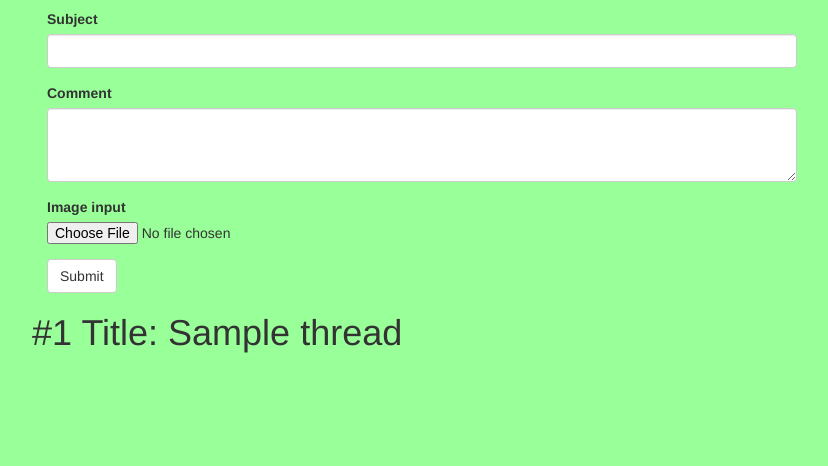
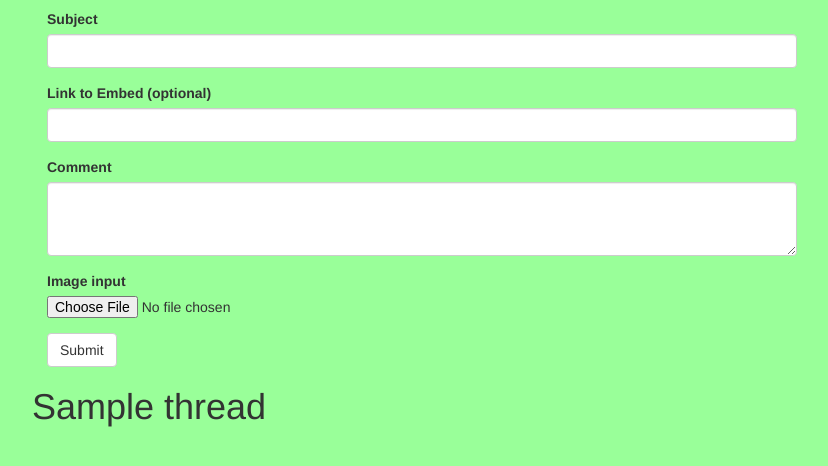
Before and after one commit to pvacey/muhchan, a Flask app: template templates/listthreads.html in a window 1280 px wide. Shown: the part 51-517 px from the top of the page, without its empty margins (23-851 px from the left). Run offline with Flask 2, Linux system fonts and the light colour scheme; the template is opened without the code that fills it: most values are stand-ins (such as "Sample title", 1, 10 or a date in 2020); some libraries are stand-ins or nearby versions.

Commit message:
added a field to embed links with micawber

```diff
--- a/app.py
+++ b/app.py
@@ -1,6 +1,9 @@
 #!flask/bin/python
 from flask import Flask, render_template, request, url_for, redirect
 from time import strftime
+import micawber
+from micawber.providers import bootstrap_basic
+from micawber.contrib.mcflask import add_oembed_filters
 import sqlite3 as lite
 import sys
 
@@ -9,6 +12,9 @@
 
 @app.route('/', methods = ['GET', 'POST'])
 def index():
+	#import shit
+	providers = micawber.bootstrap_basic()
+	add_oembed_filters(app, providers)
 	#connect to db
 	db_obj = connect_db()
 	#assign cursor and connection to variables
@@ -27,6 +33,7 @@
 		#grab form data
 		subject = request.form['subjectLine']
 		comment = request.form['comment']
+		embed = request.form['embed']
 
 		#get highest threadID
 		cur.execute('SELECT MAX(id) FROM thread;')
@@ -37,8 +44,8 @@
 		cur.execute('insert into thread values(?,?)',thread)
 
 		#create original post
-		post = [1, threadID, strftime("%I:%M %B %d, %Y"), comment]
-		cur.execute('insert into post values(?,?,?,?)',post)
+		post = [1, threadID, strftime("%I:%M %B %d, %Y"), comment, embed]
+		cur.execute('insert into post values(?,?,?,?,?)',post)
 
 		#save the changes
 		con.commit()
--- a/createtables.sql
+++ b/createtables.sql
@@ -16,6 +16,7 @@
 					ON DELETE CASCADE,
 	timestamp	varchar(40),
 	content	varchar(160) CONSTRAINT p_content_nn NOT NULL,
+	embed		varchar(1024),
 	PRIMARY KEY(id,threadID)
 );
 
--- a/templates/listthreads.html
+++ b/templates/listthreads.html
@@ -11,7 +11,11 @@
       <div class="form-group">
         <label for="subjectLine">Subject</label>
         <input type="text" class="form-control" name="subjectLine">
-      </div>
+	</div>
+      <div class="form-group">
+        <label for="embed">Link to Embed (optional)</label>
+        <input type="text" class="form-control" name="embed">
+	</div>
       <div class="form-group">
         <label for="comment">Comment</label>
         <textarea class="form-control" rows="3" name="comment"></textarea>
@@ -27,10 +31,14 @@
 
     {%for thread in threads%}
       <div class="row">
-        <h1>#{{thread[0]}} Title: {{thread[1]}}</h1>
+        <h1>{{thread[1]}}</h1>
           {%for post in posts%}
             {%if post[1] == thread[0]%}
-	      <dd>- {{post[2]}} </dd>
+	      {% if post[4] %}
+	        <p>{{post[4] |oembed(urlize_all=False) }}</p>
+	      {%endif%}
+	      <p> {{post[3]}} </p>
+	      <p> {{post[2]}} </p>
             {%endif%}
           {%endfor%}
       </div>
```
